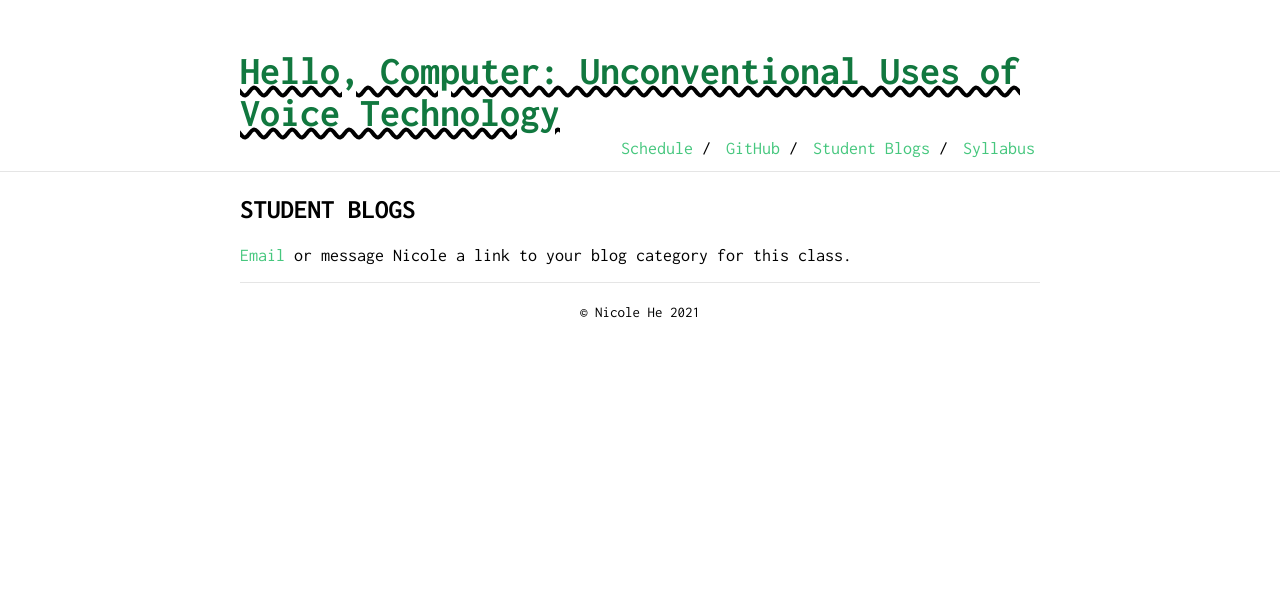
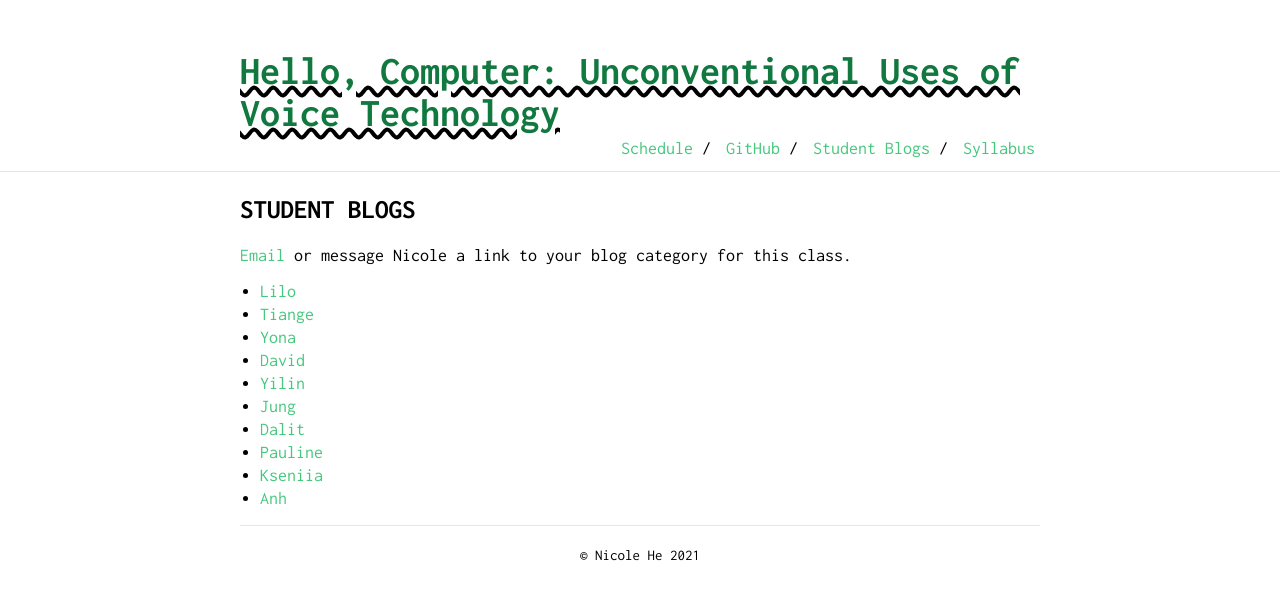
Before and after one commit to nicolehe/nicolehe.github.io, a Jekyll site: the page built from studentblogs.md, in a window 1280 px wide. Shown: the top 600 px of the page. Built offline with Jekyll 4.4.1, drawn with Linux system fonts in a browser that asks for light colours; our own code applies the rules of GitHub Pages for plain Markdown files.

Commit message:
student blogs

```diff
--- a/studentblogs.md
+++ b/studentblogs.md
@@ -5,3 +5,14 @@ layout: default
 ## STUDENT BLOGS
 
 [Email](mailto:nicole.he@nyu.edu) or message Nicole a link to your blog category for this class.
+
+- [Lilo](https://lirazpprimo.wixsite.com/lilosblog/hello-computer)
+- [Tiange](https://wp.nyu.edu/itptgh/category/hello-computer/)
+- [Yona](https://github.com/yonaymoris/hello-computer)
+- [David](https://wp.nyu.edu/davidaleyva/category/fall2021/hellocomputer/)
+- [Yilin](https://wp.nyu.edu/yilinz/week-1-3/)
+- [Jung](https://junghuh.notion.site/Hello-Computer-bfe8d1a5b758406eba5416d49251e598)
+- [Dalit](https://www.dalitsblog.com/blank-1)
+- [Pauline](https://sites.google.com/nyu.edu/msrainwater-itp/year-2/fall/hello-computer?authuser=0)
+- [Kseniia](https://kb3668.wixsite.com/kayb-blog/blog)
+- [Anh](https://www.notion.so/anh-a993305ae7fe43a8925b3b938032a1f0)
```
